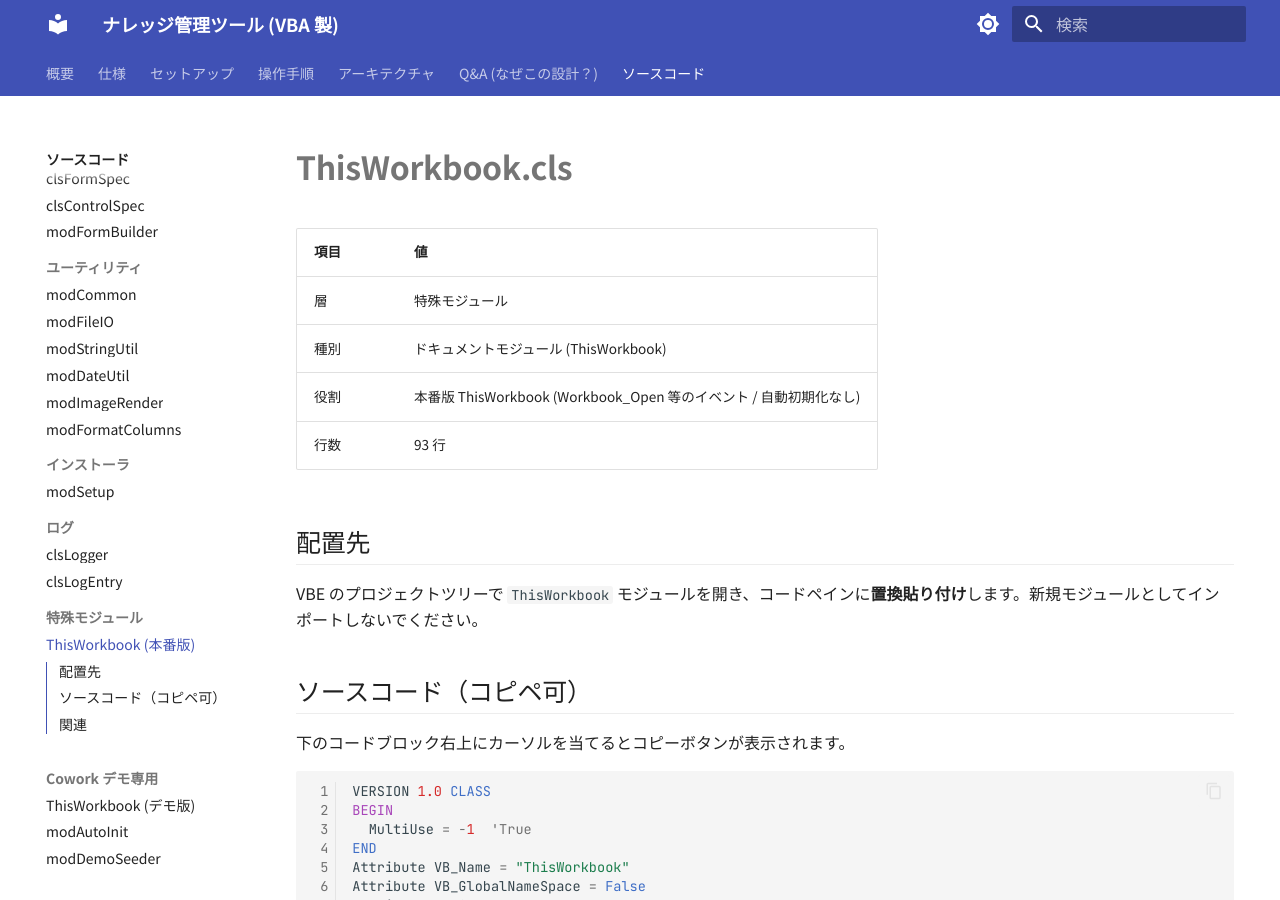
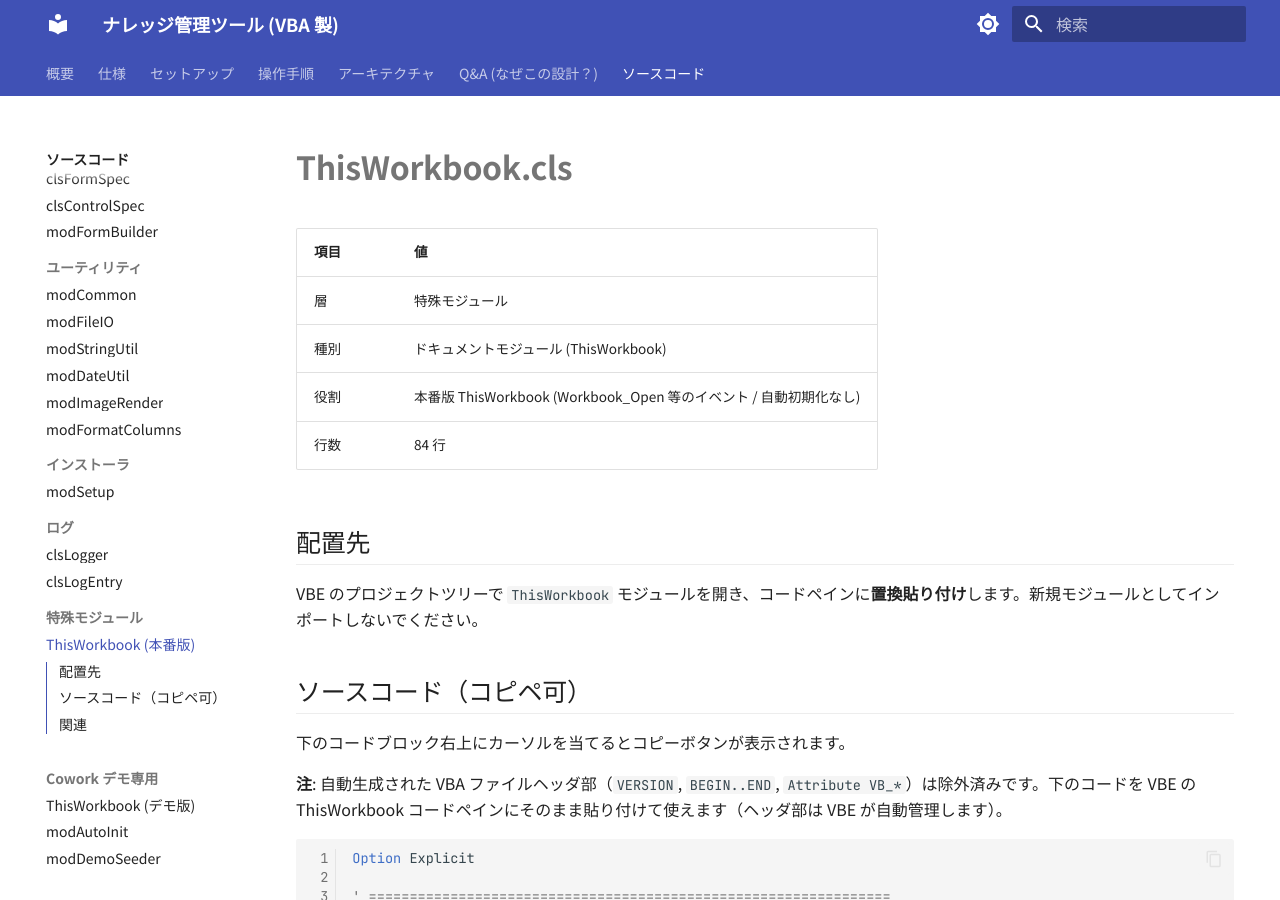
Before and after one commit to ai-crafted-portfolio/knowledgevba, an MkDocs documentation site: the page built from docs/source/special/thisworkbook.md, in a window 1280 px wide and 900 px high. Built offline with MkDocs 1.6.1 and Material for MkDocs 9.7.7, drawn with Linux system fonts in a browser that asks for light colours; some of the changed text lies outside the part shown.

Commit message:
special/thisworkbook.md: drop .cls auto-generated header from code block to make it copy-pasteable
Updated line count and removed autogenerated VBA file header from documentation.

````diff
--- a/docs/source/special/thisworkbook.md
+++ b/docs/source/special/thisworkbook.md
@@ -9,7 +9,7 @@
 | 層 | 特殊モジュール |
 | 種別 | ドキュメントモジュール (ThisWorkbook) |
 | 役割 | 本番版 ThisWorkbook (Workbook_Open 等のイベント / 自動初期化なし) |
-| 行数 | 93 行 |
+| 行数 | 84 行 |
 
 ## 配置先
 
@@ -19,16 +19,9 @@
 
 下のコードブロック右上にカーソルを当てるとコピーボタンが表示されます。
 
+**注**: 自動生成された VBA ファイルヘッダ部（`VERSION`, `BEGIN..END`, `Attribute VB_*`）は除外済みです。下のコードを VBE の ThisWorkbook コードペインにそのまま貼り付けて使えます（ヘッダ部は VBE が自動管理します）。
+
 ```vbnet linenums="1"
-VERSION 1.0 CLASS
-BEGIN
-  MultiUse = -1  'True
-END
-Attribute VB_Name = "ThisWorkbook"
-Attribute VB_GlobalNameSpace = False
-Attribute VB_Creatable = False
-Attribute VB_PredeclaredId = True
-Attribute VB_Exposed = True
 Option Explicit
 
 ' ================================================================
````
